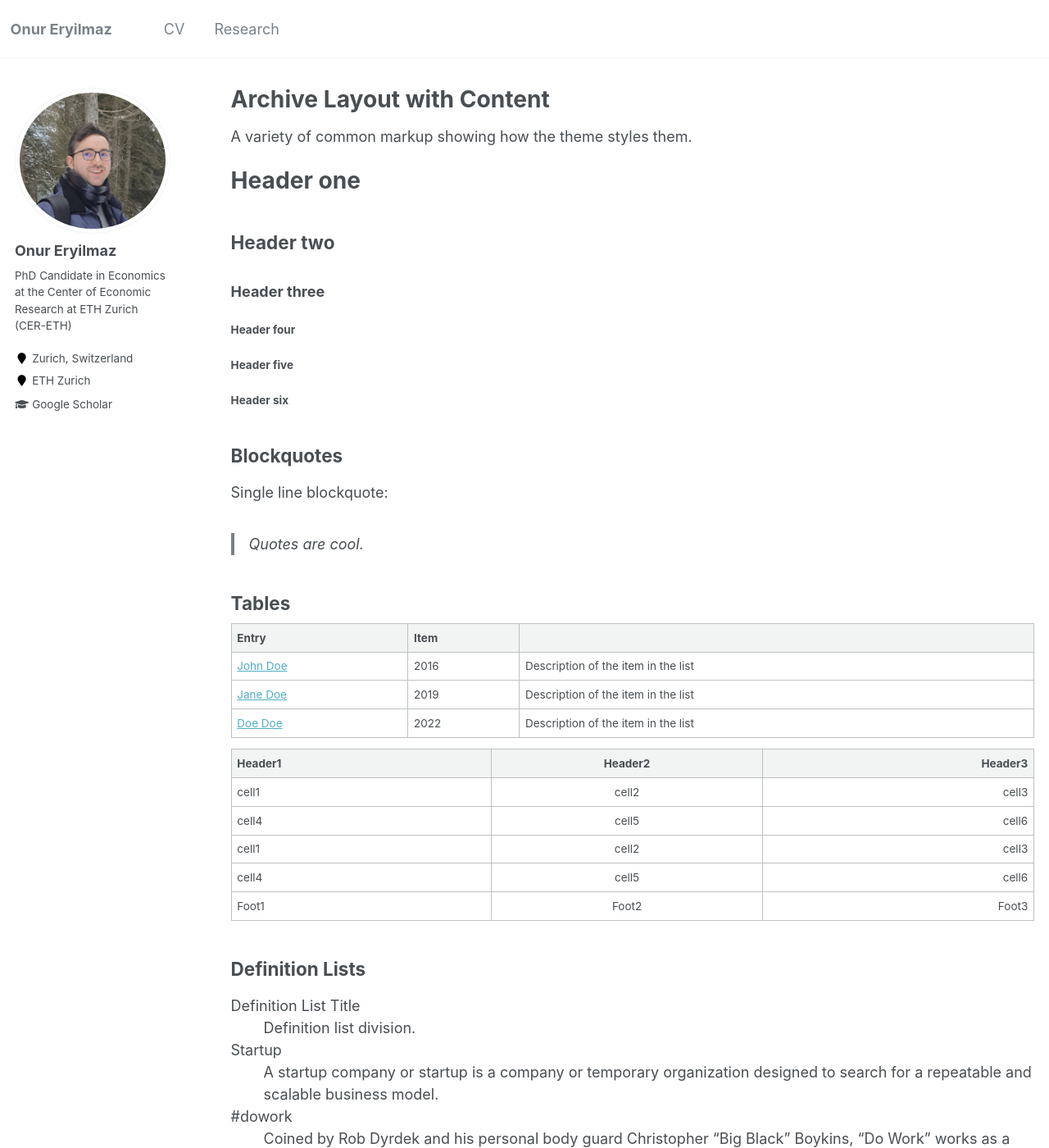
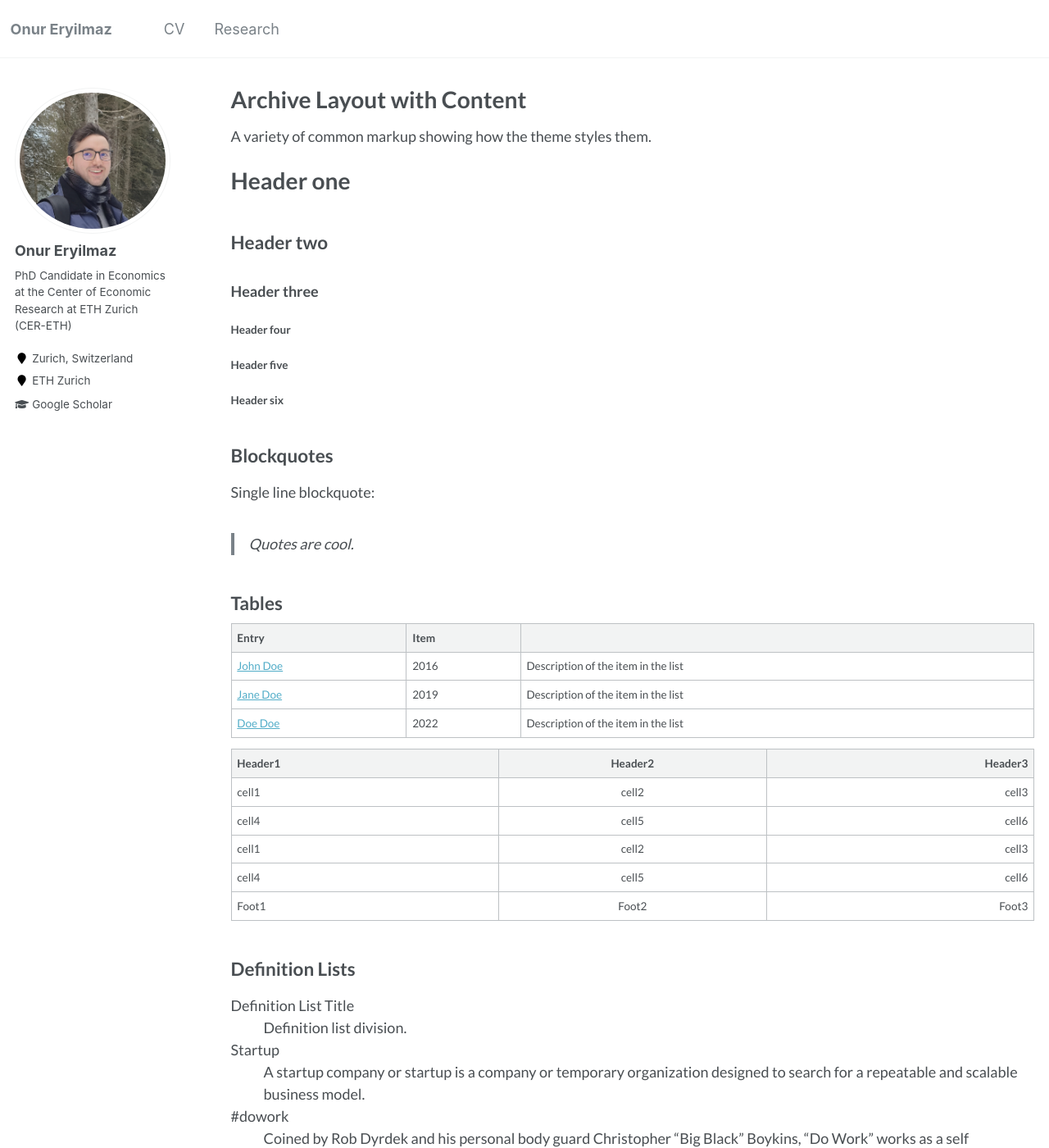
Before and after one commit to oeryilmaz/oeryilmaz.github.io, a Jekyll site: the page built from _pages/archive-layout-with-content.md, in a window 1280 px wide and 1400 px high. Shown: the whole window at 82% size. Built offline with Jekyll 4.4.1, drawn with Linux system fonts in a browser that asks for light colours.

Commit message:
Update _variables.scss
Changed to "Lato" font.

```diff
--- a/_sass/_variables.scss
+++ b/_sass/_variables.scss
@@ -28,9 +28,16 @@ $bodoni                     : "Bodoni MT", serif;
 $calisto                    : "Calisto MT", serif;
 $garamond                   : Garamond, serif;
 
-$global-font-family         : $sans-serif;
+/*$global-font-family         : $sans-serif;
 $header-font-family         : $sans-serif;
 $caption-font-family        : $serif;
+*/
+
+/* Change Font to Lato */
+$global-font-family         : 'Lato', sans-serif;
+$header-font-family         : 'Lato', sans-serif;
+$caption-font-family        : 'Lato', sans-serif;
+
 
 /* type scale */
 $type-size-1                : 2.441em;  // ~39.056px
```
